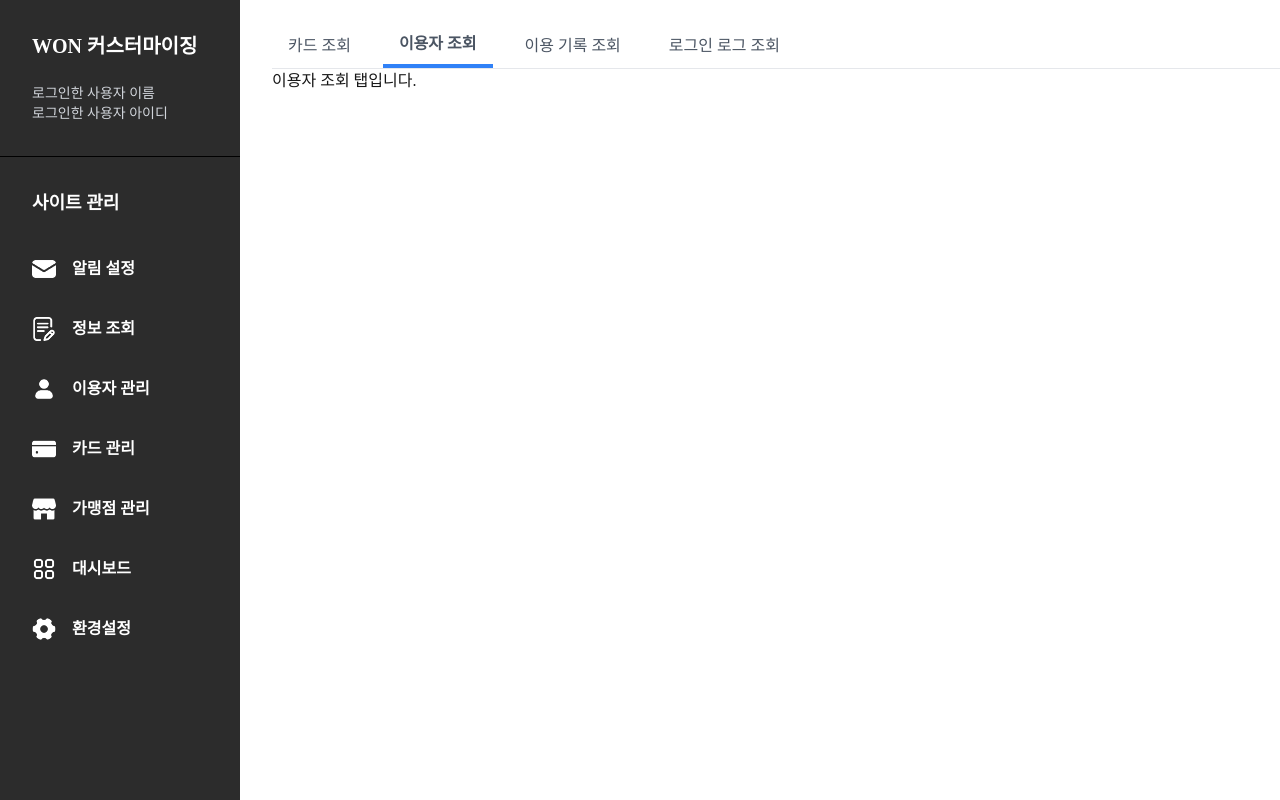
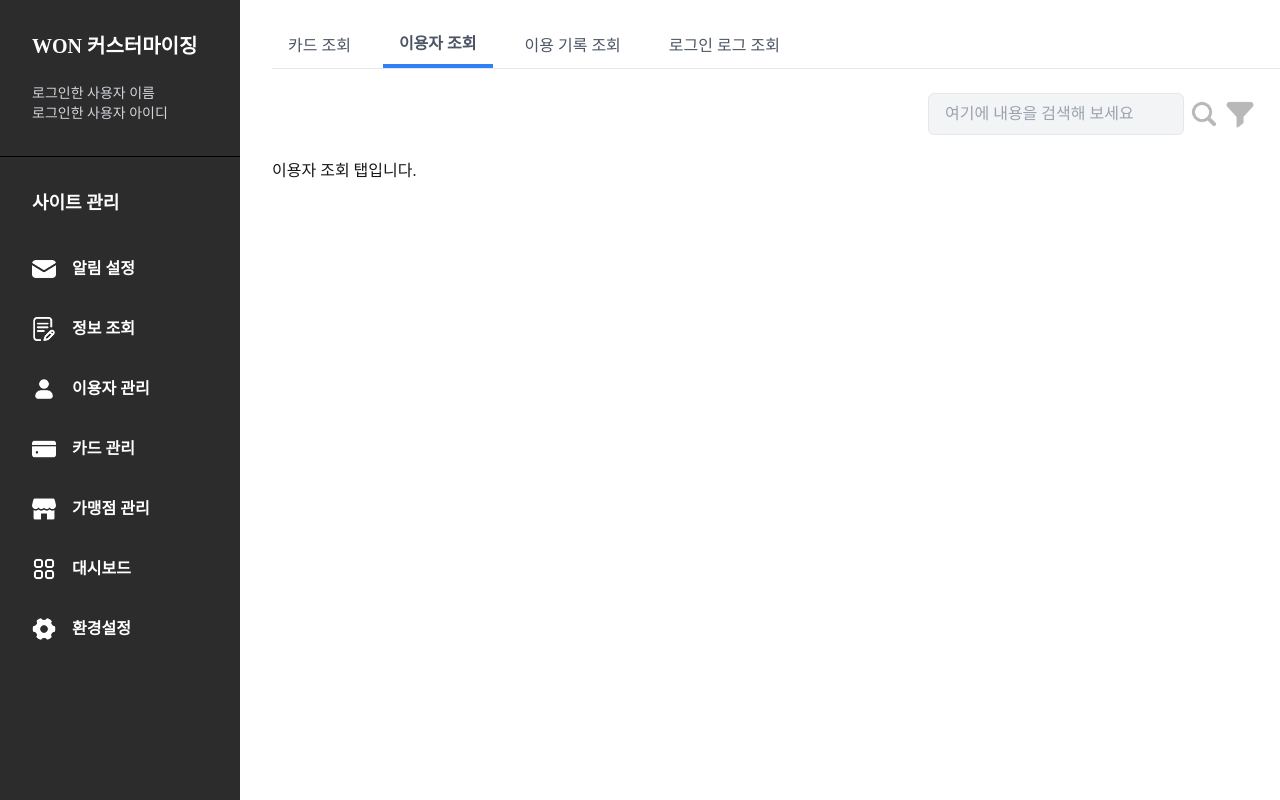
Before and after one commit to seonmin5/Quostomize-admin, a Next.js app: page /information in a window 1280 px wide. Both pictures are taken after a click on the tab "이용자 조회". Built offline with nearby package versions, Linux system fonts and the light colour scheme.

Commit message:
Feat/getInfo: MemberSearch page 추가

```diff
--- a/components/information/memberSearch.jsx
+++ b/components/information/memberSearch.jsx
@@ -1,6 +1,31 @@
+'use client'
+import SearchBar from "../../components/button/searchBar";
+import FilterButton from "../../components/button/filterButton";
+import FilterConditions from "../../components/button/filterConditions";
+import {useState} from "react";
+
 const MemberSearchPage = () => {
+    const [showFilter, setShowFilter] = useState(false);
+    const handleSearch = (query) => {
+        console.log(`검색어: ${query}`);
+    };
+    const toggleFilter= () => {
+        setShowFilter((prev) => !prev);
+    }
+
     return (
         <div>
+            <div className="p-6">
+                <div className="flex space-x-10 items-center justify-end">
+                    <SearchBar onSearch={handleSearch}/>
+                    <FilterButton onClick={toggleFilter}/>
+                </div>
+                {showFilter && (
+                    <div className="absolute right-6 z-10">  {/* 필터 패널의 위치 조정 */}
+                        <FilterConditions currentPage="members"/>
+                    </div>
+                )}
+            </div>
             <p>이용자 조회 탭입니다.</p>
         </div>
     );
```
